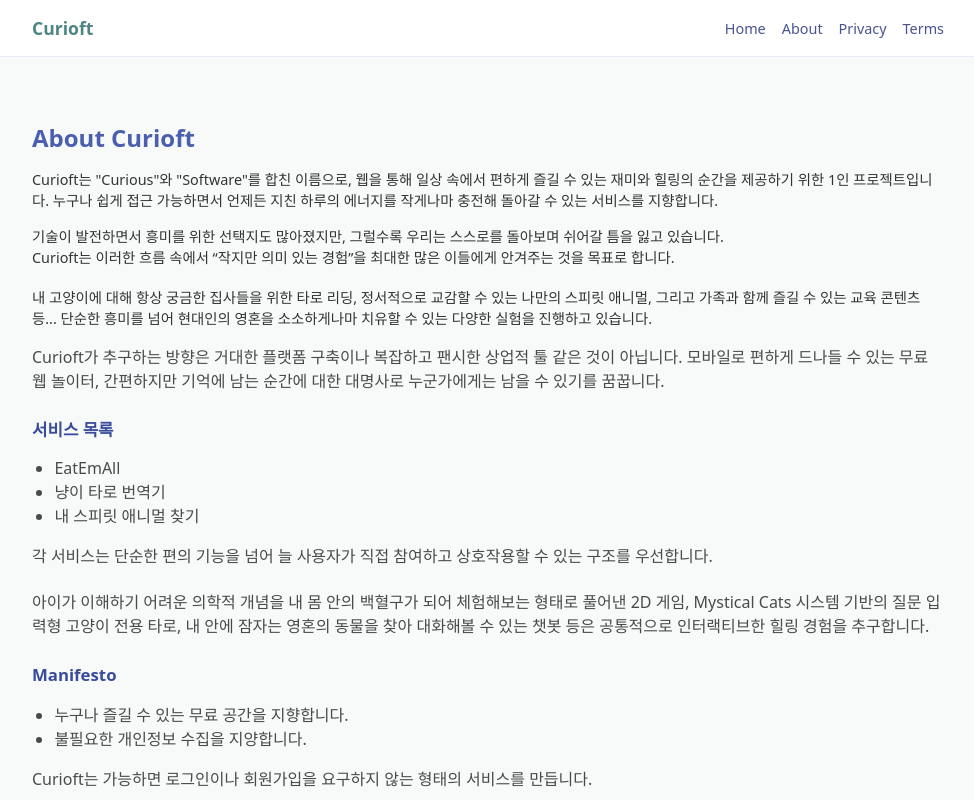
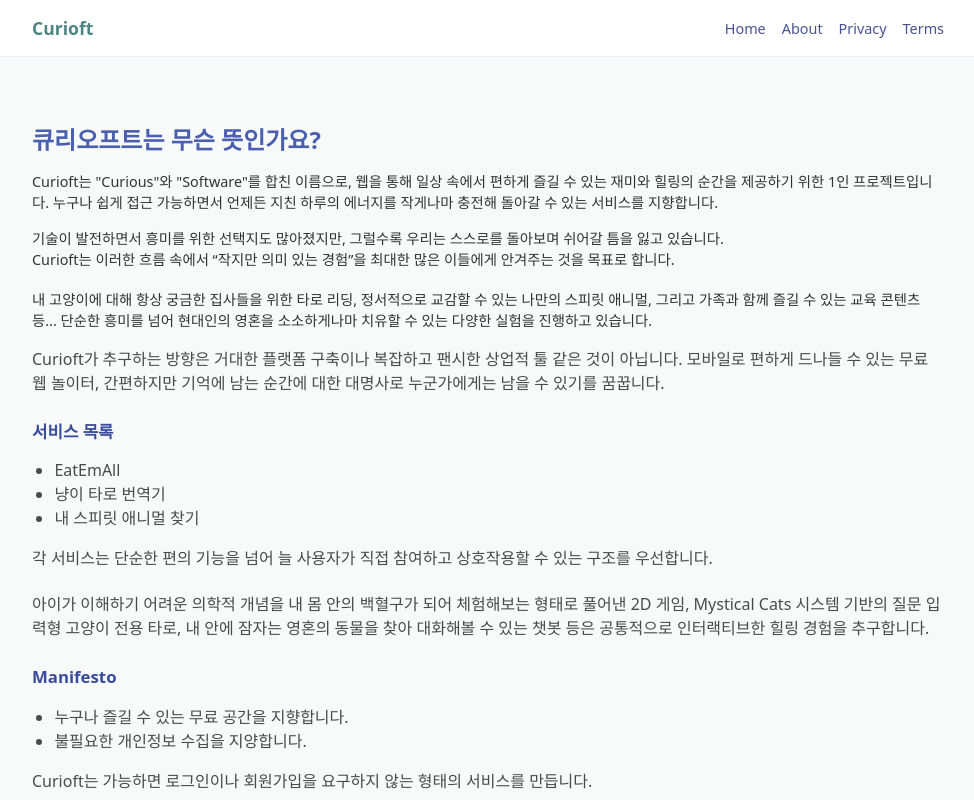
Before and after one commit to pikaak/Curioft_Site, a Next.js app: page /about in a window 1280 px wide. Shown: the top 800 px of the page, without its empty margins (152-1126 px from the left). Built offline with nearby package versions, Linux system fonts and the light colour scheme.

Commit message:
Update about.js

```diff
--- a/pages/about.js
+++ b/pages/about.js
@@ -43,7 +43,7 @@
       <main className="site-main">
         <section className="section section-light">
           <div className="container legal-page">
-            <h1>About Curioft</h1>
+            <h1>큐리오프트는 무슨 뜻인가요?</h1>
 
             <p className="legal-note">
               Curioft는 &quot;Curious&quot;와 &quot;Software&quot;를 합친 이름으로,
```
